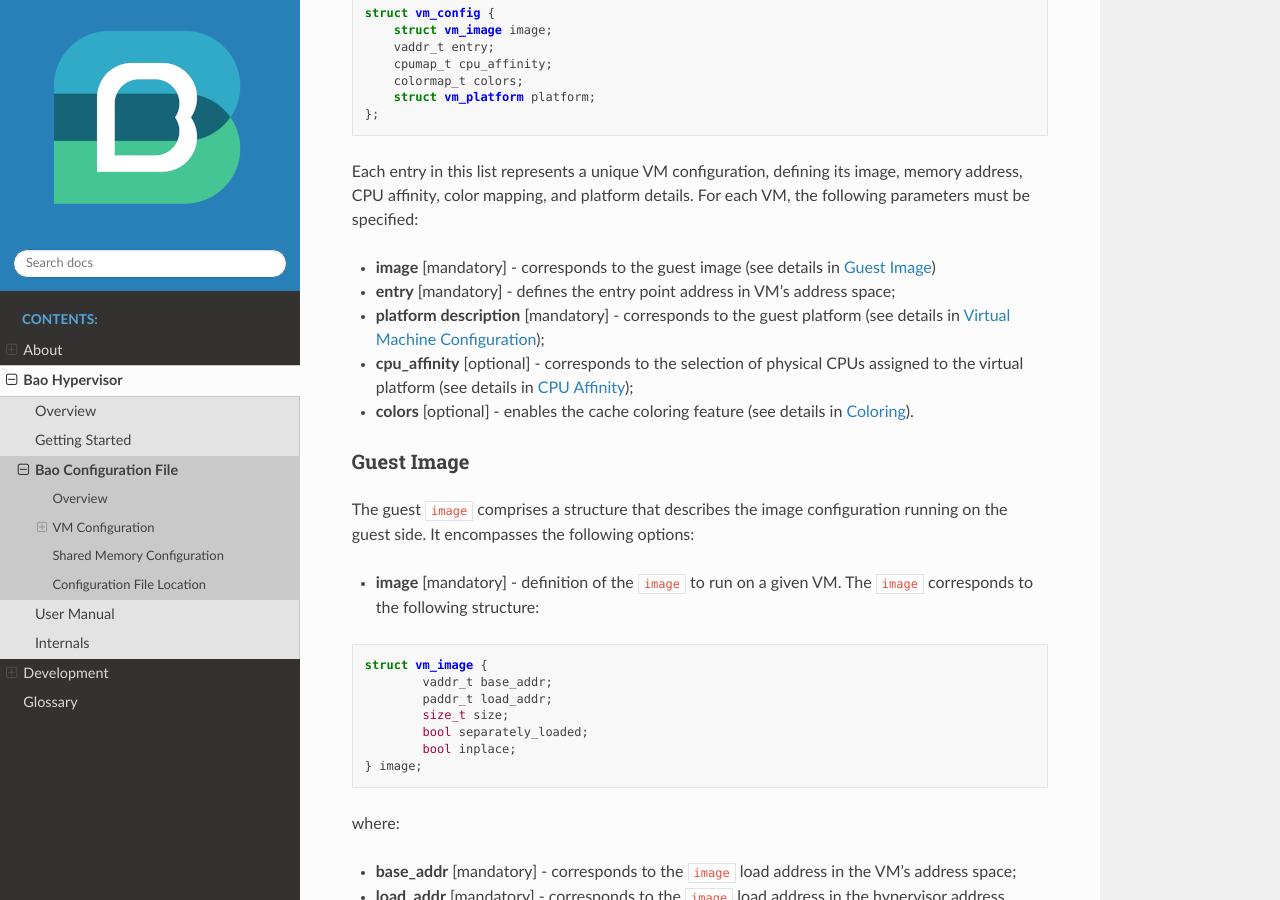
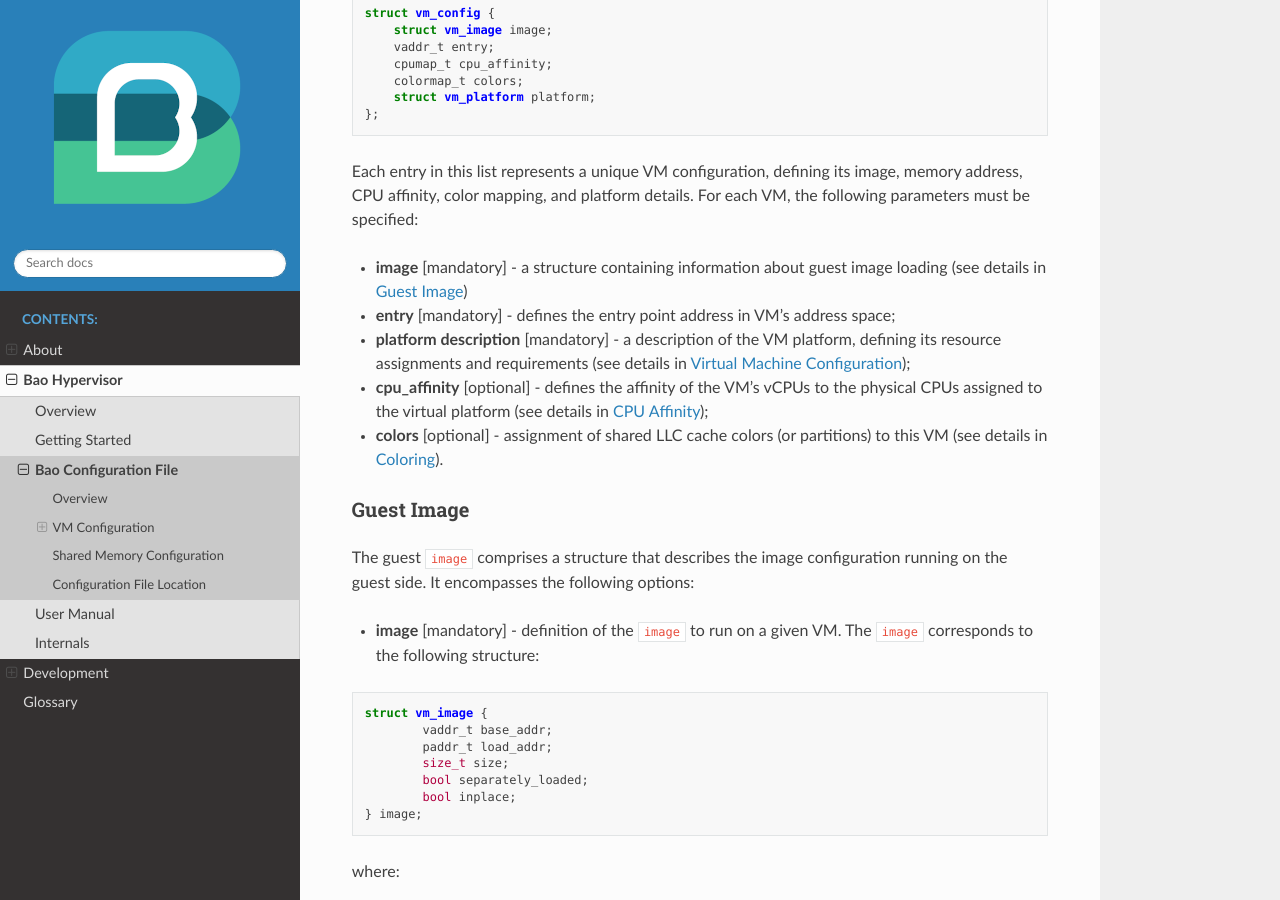
Before and after one commit to bao-project/bao-docs, a Sphinx documentation site: the page built from source/bao_hyp/config.rst, in a window 1280 px wide and 900 px high, scrolled down 2021 px. Built offline with Sphinx 7.4.7 and the Read the Docs theme 2.0.0, drawn with Linux system fonts in a browser that asks for light colours.

Commit message:
update(VM Config): improve struct description
Signed-off-by: Diogo Costa <diogoandreveigacosta@gmail.com>

```diff
--- a/source/bao_hyp/config.rst
+++ b/source/bao_hyp/config.rst
@@ -95,13 +95,15 @@ Each entry in this list represents a unique VM configuration, defining its image
 CPU affinity, color mapping, and platform details. For each VM, the following parameters must be
 specified:
 
-- **image** [mandatory] - corresponds to the guest image (see details in `Guest Image`_)
+- **image** [mandatory] - a structure containing information about guest image loading (see details
+  in `Guest Image`_)
 - **entry** [mandatory] - defines the entry point address in VM's address space;
-- **platform description** [mandatory] - corresponds to the guest platform (see details in `Virtual
-  Machine Configuration`_);
-- **cpu_affinity** [optional] - corresponds to the selection of physical CPUs assigned to the
-  virtual platform (see details in `CPU Affinity`_);
-- **colors** [optional] - enables the cache coloring feature (see details in `Coloring`_).
+- **platform description** [mandatory] - a description of the VM platform, defining its resource
+  assignments and requirements (see details in `Virtual Machine Configuration`_);
+- **cpu_affinity** [optional] - defines the affinity of the VM's vCPUs to the physical CPUs
+  assigned to the virtual platform (see details in `CPU Affinity`_);
+- **colors** [optional] - assignment of shared LLC cache colors (or partitions) to this VM (see
+  details in `Coloring`_).
 
 Guest Image
 ***********
```
